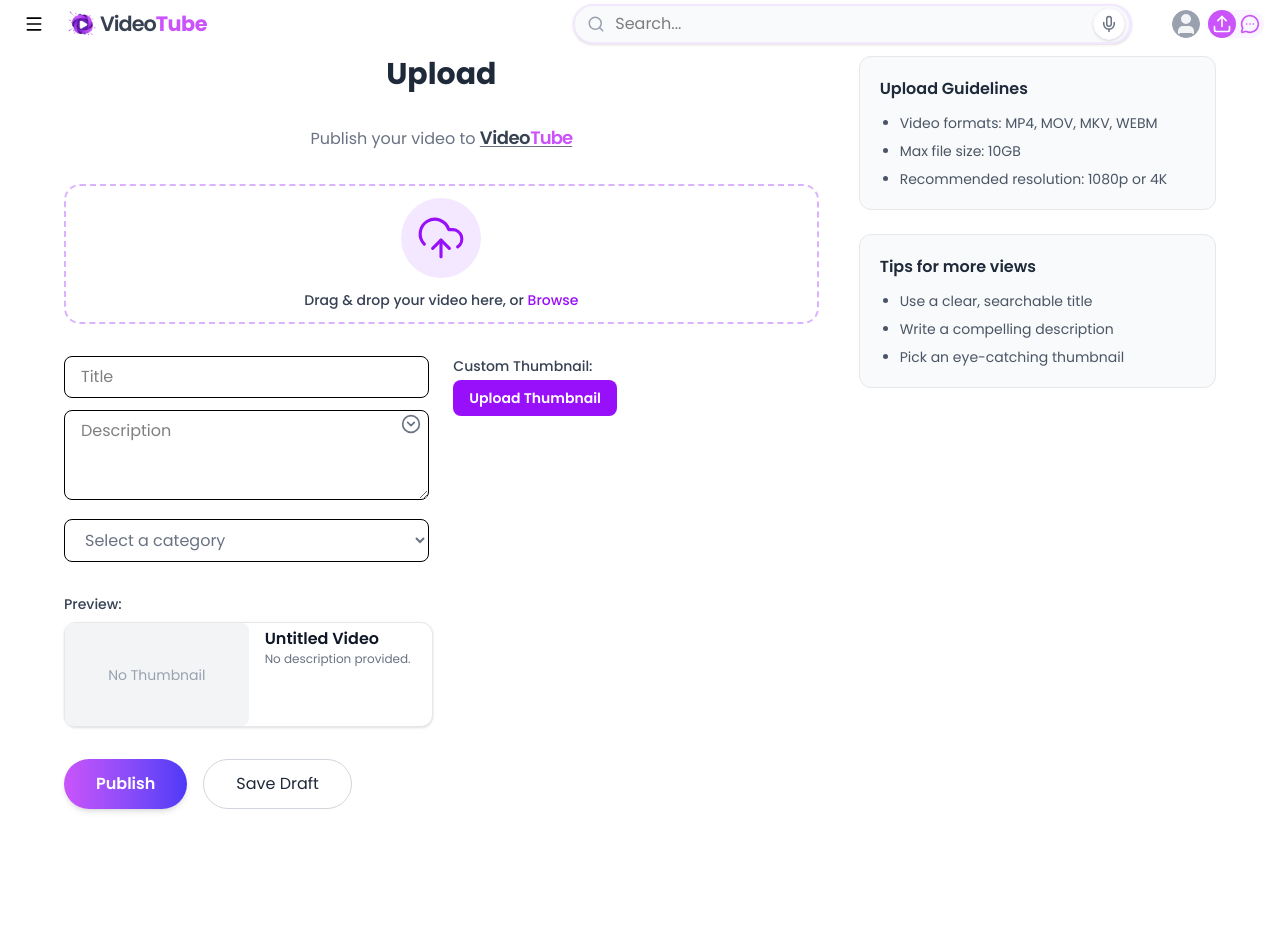
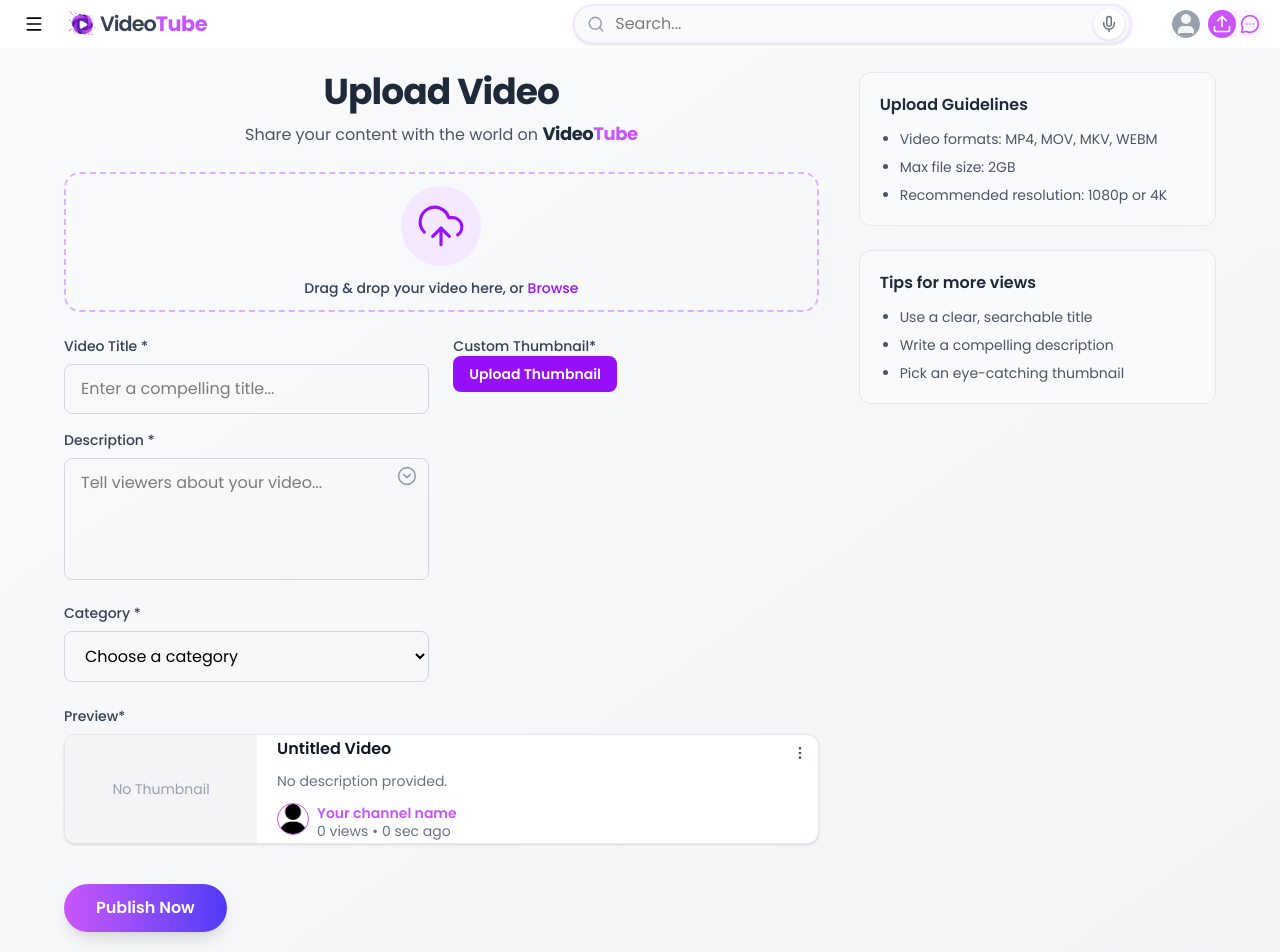
Before and after one commit to Pranav8206/VideoTube, a React (Vite) app in the folder frontend/: page /upload in a window 1280 px wide. Shown: the top 952 px of the page. Before the commit the page ends 848 px from the top, so only its background shows below. Built offline with nearby package versions, Linux system fonts and the light colour scheme; no server answers.

Commit message:
feat: update the upload video UI and connect with backend

```diff
--- a/frontend/src/components/upload/ThumbnailUploader.jsx
+++ b/frontend/src/components/upload/ThumbnailUploader.jsx
@@ -9,10 +9,10 @@ const ThumbnailUploader = ({
   <div className="flex justify-between flex-wrap">
     <div className="">
       <label
-        htmlFor="thumb"
+        htmlFor="thumbnail"
         className="text-sm font-medium text-gray-700 flex items-center "
       >
-        Custom Thumbnail:
+        Custom Thumbnail*
         {thumbnailPreview ? (
           <span>
             {" "}
@@ -25,9 +25,9 @@ const ThumbnailUploader = ({
           " "
         )}
       </label>
-      <div className="mt-1 flex items-center gap-3">
+      <div className=" flex items-center gap-3">
         <button
-          id="thumb"
+          id="thumbnail"
           type="button"
           onClick={() => thumbnailInputRef.current?.click()}
           className="bg-purple-600 text-white px-4 py-2 rounded-lg text-sm font-semibold cursor-pointer"
--- a/frontend/src/components/upload/UploadContent.jsx
+++ b/frontend/src/components/upload/UploadContent.jsx
@@ -1,17 +1,28 @@
 import React, { useMemo, useRef, useState } from "react";
 import { useForm } from "react-hook-form";
 import axios from "axios";
+import { toast } from "react-hot-toast";
 import UploadDropzone from "./UploadDropzone";
 import ThumbnailUploader from "./ThumbnailUploader";
 import UploadPreview from "./UploadPreview";
 import UploadInfo from "./UploadInfo";
-import { CircleChevronDown, CircleChevronUp } from "lucide-react";
+import {
+  CircleChevronDown,
+  CircleChevronUp,
+  AlertCircle,
+  Loader2,
+  Loader,
+  LoaderPinwheel,
+} from "lucide-react";
 
-const UploadContent = () => {
+const UploadContent = ({ isLogin = false }) => {
   const [videoFile, setVideoFile] = useState(null);
   const [thumbnailFile, setThumbnailFile] = useState(null);
   const [isDragging, setIsDragging] = useState(false);
   const [fullTextArea, setFullTextArea] = useState(false);
+  const [isLoading, setIsLoading] = useState(false);
+  const [uploadProgress, setUploadProgress] = useState(0);
+  const [error, setError] = useState(null);
 
   const videoInputRef = useRef(null);
   const thumbnailInputRef = useRef(null);
@@ -25,14 +36,16 @@ const UploadContent = () => {
     register,
     handleSubmit,
     watch,
-    formState: { errors, touchedFields },
+    reset,
+    formState: { errors },
   } = useForm({
     defaultValues: {
       videoFile: "",
       title: "",
       description: "",
+      thumbnail: "",
       category: "",
-      visibility: "public",
+      isPublished: true,
     },
     mode: "onSubmit",
   });
@@ -41,46 +54,129 @@ const UploadContent = () => {
   const description = watch("description");
 
   const onSubmit = async (data) => {
-    console.log("Form Data:", data, { videoFile, thumbnailFile });
-    // axios POST request here...
+    if (!isLogin) {
+      setError("Please login to upload a video.");
+      toast.error("Please login to upload a video.", {
+        position: "top-right",
+        duration: 4000,
+      });
+      return;
+    }
+    if (!videoFile) {
+      setError("Please select video.");
+      toast.error("Missing video file!", {
+        position: "top-right",
+        duration: 4000,
+      });
+      return;
+    }
+    if (!thumbnailFile) {
+      setError("Please select thumbnail.");
+      toast.error("Missing thumbnail file!", {
+        position: "top-right",
+        duration: 4000,
+      });
+      return;
+    }
+
+    setIsLoading(true);
+    setUploadProgress(0);
+    setError(null);
+
+    try {
+      const formData = new FormData();
+      formData.append("video", videoFile);
+      formData.append("thumbnail", thumbnailFile);
+      formData.append("title", data.title);
+      formData.append("description", data.description);
+      formData.append("category", data.category);
+      formData.append("isPublished", data.isPublished);
+
+      const response = await axios.post("/api/v1/videos/publish", formData, {
+        headers: {
+          "Content-Type": "multipart/form-data",
+          // Authorization: `Bearer ${localStorage.getItem("token")}`,
+        },
+        onUploadProgress: (progressEvent) => {
+          const percentCompleted = Math.min(
+            Math.round((progressEvent.loaded * 100) / progressEvent.total),
+            99
+          );
+          setUploadProgress(percentCompleted);
+        },
+      });
+
+      setUploadProgress(100);
+      toast.success(response.data.message || "Video published successfully!", {
+        position: "top-right",
+        duration: 4000,
+      });
+
+      reset();
+      setVideoFile(null);
+      setThumbnailFile(null);
+      setTimeout(() => setUploadProgress(0), 2000); // Clear progress after 2s
+    } catch (err) {
+      const errorMessage =
+        err.response?.data?.message ||
+        "An error occurred while uploading the video.";
+      setError(errorMessage);
+      toast.error(errorMessage, {
+        position: "top-right",
+        duration: 4000,
+      });
+      setUploadProgress(0);
+    } finally {
+      setIsLoading(false);
+    }
   };
 
   return (
-    <div className="min-h-screen bg-white px-4 sm:px-6 md:px-10 py-2">
+    <div className="min-h-screen bg-gradient-to-br from-gray-50 to-gray-100 px-4 sm:px-6 md:px-10 py-6 relative">
       <div className="max-w-6xl mx-auto">
-        {/* Form */}
         <form
           onSubmit={handleSubmit(onSubmit)}
-          className="grid grid-cols-1 lg:grid-cols-3 gap-10"
+          className="grid grid-cols-1 lg:grid-cols-3 gap-8 lg:gap-10"
         >
-          {/* Left: Upload + Inputs */}
-          <div className="lg:col-span-2 space-y-2 sm:space-y-8">
-            {/* Header */}
-            <h1 className="max-s:hidden text-2xl md:text-3xl font-bold text-center text-gray-800">
-              Upload
+          <div className="lg:col-span-2 space-y-6">
+            <div className="text-center space-y-2">
+              <h1 className="max-sm:hidden text-3xl md:text-4xl font-bold text-gray-800 tracking-tight">
+                Upload Video
               </h1>
-            <p className="text-gray-500 text-center max-sm:py-2">
-              Publish your video to{" "}
-              <span className="underline underline-offset-2">
-                <span className="font-semibold text-dark text-lg tracking-tight">
+              <p className="text-gray-600">
+                Share your content with the world on{" "}
+                <span className="inline-flex items-baseline">
+                  <span className="font-bold text-gray-800 text-lg tracking-tight">
                     Video
                   </span>
-                <span className="font-semibold text-primary text-lg tracking-tighter">
+                  <span className="font-bold text-primary text-lg tracking-tight">
                     Tube
                   </span>
                 </span>
               </p>
+            </div>
+
+            {error && (
+              <div className="bg-red-50 border border-red-200 rounded-lg p-4 flex items-start gap-3">
+                <AlertCircle className="w-5 h-5 text-red-600 flex-shrink-0 mt-0.5" />
+                <p className="text-red-700 text-sm">{error}</p>
+              </div>
+            )}
+
             <UploadDropzone
               onFileSelect={setVideoFile}
               isDragging={isDragging}
               setIsDragging={setIsDragging}
               videoInputRef={videoInputRef}
+              disabled={isLoading}
             />
 
-            {/* Inputs */}
             <div className="grid grid-cols-1 md:grid-cols-2 gap-6">
-              <div className="space-y-3">
-                {/* Title */}
+              <div className="space-y-4">
+                <div>
+                  <label className="block text-sm font-medium text-gray-700 mb-2">
+                    Video Title *
+                  </label>
                   <input
                     {...register("title", {
                       required: "Title is required",
@@ -89,16 +185,22 @@ const UploadContent = () => {
                         message: "Title must be at least 10 characters",
                       },
                     })}
-                  placeholder="Title"
-                  className="w-full rounded-lg border px-4 py-2"
+                    placeholder="Enter a compelling title..."
+                    className="w-full rounded-lg border border-gray-300 px-4 py-3 focus:ring-2 focus:ring-primary focus:border-transparent transition-all outline-none disabled:opacity-50"
+                    disabled={isLoading}
                   />
                   {errors.title && (
-                  <p className="text-red-600 text-xs -mt-3">
+                    <p className="text-red-600 text-xs mt-1 flex items-center gap-1">
+                      <AlertCircle className="w-3 h-3" />
                       {errors.title.message}
                     </p>
                   )}
-                {/* Description */}
+                </div>
+
                 <div className="relative">
+                  <label className="block text-sm font-medium text-gray-700 mb-2">
+                    Description *
+                  </label>
                   <textarea
                     {...register("description", {
                       required: "Description is required",
@@ -107,14 +209,16 @@ const UploadContent = () => {
                         message: "Description must be at least 10 characters",
                       },
                     })}
-                    placeholder="Description"
-                    className="w-full rounded-lg border px-4 py-2 resize-y"
-                    rows={fullTextArea ? 10 : 3}
+                    placeholder="Tell viewers about your video..."
+                    className="w-full rounded-lg border border-gray-300 px-4 py-3 resize-none focus:ring-2 focus:ring-primary focus:border-transparent transition-all outline-none disabled:opacity-50"
+                    rows={fullTextArea ? 10 : 4}
+                    disabled={isLoading}
                   />
                   <button
                     type="button"
-                    className="absolute top-1 right-2 text-gray-500 cursor-pointer"
+                    className="absolute top-9 right-3 text-gray-400 hover:text-gray-600 transition-colors disabled:opacity-50"
                     onClick={() => setFullTextArea(!fullTextArea)}
+                    disabled={isLoading}
                   >
                     {fullTextArea ? (
                       <CircleChevronUp size={20} />
@@ -122,40 +226,50 @@ const UploadContent = () => {
                       <CircleChevronDown size={20} />
                     )}
                   </button>
-
                   {errors.description && (
-                    <p className="text-red-600  text-xs -mt-2">
+                    <p className="text-red-600 text-xs mt-1 flex items-center gap-1">
+                      <AlertCircle className="w-3 h-3" />
                       {errors.description.message}
                     </p>
                   )}
                 </div>
 
+                <div>
+                  <label className="block text-sm font-medium text-gray-700 mb-2">
+                    Category *
+                  </label>
                   <select
                     {...register("category", {
-                    required: "Please select Category",
+                      required: "Please select a category",
                     })}
-                  className="w-full rounded-lg border border-black px-4 py-2 text-gray-500 cursor-pointer"
+                    className="w-full rounded-lg border border-gray-300 px-4 py-3 focus:ring-2 focus:ring-primary focus:border-transparent transition-all outline-none cursor-pointer disabled:opacity-50"
+                    disabled={isLoading}
                   >
-                  <option value="" className="text-black">
-                    Select a category
-                  </option>
-                  <option className="text-black cursor-pointer">Gaming</option>
-                  <option className="text-black cursor-pointer">Music</option>
-                  <option className="text-black cursor-pointer">
-                    Education
-                  </option>
+                    <option value="">Choose a category</option>
+                    <option value="gaming">Gaming</option>
+                    <option value="music">Music</option>
+                    <option value="lifestyle">Lifestyle</option>
+                    <option value="education">Education</option>
+                    <option value="entertainment">Entertainment</option>
+                    <option value="technology">Technology</option>
+                    <option value="sports">Sports</option>
+                    <option value="news">News</option>
+                    <option value="science">Science</option>
                   </select>
                   {errors.category && (
-                  <p className="text-red-600  text-xs -mt-3">
+                    <p className="text-red-600 text-xs mt-1 flex items-center gap-1">
+                      <AlertCircle className="w-3 h-3" />
                       {errors.category.message}
                     </p>
                   )}
+                </div>
               </div>
 
               <ThumbnailUploader
                 onFileSelect={setThumbnailFile}
                 thumbnailPreview={thumbnailPreview}
                 thumbnailInputRef={thumbnailInputRef}
+                disabled={isLoading}
               />
             </div>
 
@@ -165,24 +279,39 @@ const UploadContent = () => {
               thumbnailPreview={thumbnailPreview}
             />
 
-            {/* Buttons */}
-            <div className="mt-6 flex flex-wrap gap-4">
+            <div className="flex flex-wrap gap-4 pt-4 items-center  max-sm:justify-center">
+              {isLoading && (
+                <div className="w-52 space-y-2">
+                  <div className="flex items-center ml-10 text-sm font-medium text-gray-700">
+                    <div className="flex h-10  w-10  justify-center animate-spin">
+                      <LoaderPinwheel className="w-6 h-6 text-primary animate-[pulse_2.5s_infinite]" />
+                    </div>
+                    <span className="whitespace-nowrap">
+                      {uploadProgress < 99 ? "Uploading..." : "Processing..."}
+                    </span>
+                  </div>
+
+                  <div className="relative w-full h-2 rounded-full bg-gray-200 overflow-hidden shadow-inner">
+                    <div
+                      className="absolute inset-y-0 left-0 bg-gradient-to-r from-primary to-indigo-600 rounded-full transition-all duration-500 ease-out shadow-md"
+                      style={{ width: `${uploadProgress}%` }}
+                    />
+                    <span className="absolute top-1/2 -translate-y-1/2 text-xs font-semibold text-gray-800 left-1/2 -translate-x-1/2">
+                      {uploadProgress}%
+                    </span>
+                  </div>
+                </div>
+              )}
               <button
                 type="submit"
-                className="bg-gradient-to-r from-primary to-indigo-600 text-white px-4 sm:px-8 py-2 sm:py-3 rounded-full font-semibold shadow-md hover:opacity-70 transition cursor-pointer"
+                className="bg-gradient-to-r from-primary to-indigo-600 text-white px-6 sm:px-8 py-2 sm:py-3 rounded-full font-semibold shadow-lg hover:shadow-xl hover:scale-105 transition-all disabled:opacity-50 disabled:cursor-not-allowed disabled:hover:scale-100 cursor-pointer"
+                disabled={isLoading}
               >
-                Publish
-              </button>
-              <button
-                type="button"
-                className="px-4 sm:px-8 py-2 sm:py-3 rounded-full border border-gray-300 text-gray-800 bg-white hover:bg-gray-50 cursor-pointer"
-              >
-                Save Draft
+                {isLoading ? "Uploading..." : "Publish Now"}
               </button>
             </div>
           </div>
 
-          {/* Right: Upload Info */}
           <div className="lg:col-span-1">
             <UploadInfo />
           </div>
--- a/frontend/src/components/upload/UploadInfo.jsx
+++ b/frontend/src/components/upload/UploadInfo.jsx
@@ -8,7 +8,7 @@ const UploadInfo = () => {
         <h3 className="font-semibold text-gray-800 mb-3">Upload Guidelines</h3>
         <ul className="text-sm text-gray-600 space-y-2 list-disc pl-5">
           <li>Video formats: MP4, MOV, MKV, WEBM</li>
-          <li>Max file size: 10GB</li>
+          <li>Max file size: 2GB</li>
           <li>Recommended resolution: 1080p or 4K</li>
         </ul>
       </div>
--- a/frontend/src/components/upload/UploadPreview.jsx
+++ b/frontend/src/components/upload/UploadPreview.jsx
@@ -1,4 +1,4 @@
-import { Play } from "lucide-react";
+import { Play, Edit, Trash2, MoreHorizontal, MoreVertical } from "lucide-react";
 import React, { useState } from "react";
 
 const UploadPreview = ({ title, description, thumbnailPreview }) => {
@@ -7,35 +7,34 @@ const UploadPreview = ({ title, description, thumbnailPreview }) => {
   return (
     <div>
       <label className="block text-sm font-medium text-gray-700 mb-2">
-        Preview:
+        Preview*
       </label>
 
-      <div
-        className="grid grid-cols-1 md:grid-cols-2 gap-4"
-        onMouseEnter={() => setIsHovered(true)}
-        onMouseLeave={() => setIsHovered(false)}
-      >
+      <div className="flex flex-col gap-4">
         {/* Thumbnail Card */}
-        <div className="bg-white rounded-xl border border-gray-200 shadow-sm flex items-center gap-4 hover:shadow-md transition">
-          <div className="relative w-40 md:w-1/2 aspect-video rounded-lg overflow-hidden bg-gray-100 flex-shrink-0">
+        <div
+          className="relative bg-white rounded-xl border border-gray-200 shadow-sm flex items-start gap-1 sm:gap-4 hover:shadow-md transition-all"
+          onMouseEnter={() => setIsHovered(true)}
+          onMouseLeave={() => setIsHovered(false)}
+        >
+          {/* Thumbnail */}
+          <div className="relative w-28 xs:w-35 s:w-40 sm:w-48 aspect-video rounded-l-xl overflow-hidden bg-gray-100 ">
             {thumbnailPreview ? (
               <>
                 <img
                   src={thumbnailPreview}
                   alt={title}
-                  className="w-full h-full object-cover transition-transform duration-300 group-hover:scale-150"
+                  className="w-full h-full object-cover transition-transform duration-300 group-hover:scale-105"
                 />
-
                 {/* Duration Tag */}
-                <span className="absolute bg-black/70 text-white rounded font-medium bottom-1 right-1 text-[10px] sm:text-xs px-1.5 py-0.5">
+                <span className="absolute bottom-2 right-2 bg-black/70 text-white rounded font-medium text-xs sm:text-sm px-2 py-1">
                   0:00
                 </span>
-
                 {/* Hover Overlay */}
                 {isHovered && (
                   <div className="absolute inset-0 bg-black/30 flex items-center justify-center">
-                    <div className="bg-purple-600 hover:bg-purple-700 transition rounded-full flex items-center justify-center w-10 h-10 shadow-lg">
-                      <Play size={20} className="text-white" />
+                    <div className="bg-purple-600 hover:bg-purple-700 transition rounded-full flex items-center justify-center w-8 h-8 shadow-md">
+                      <Play size={16} className="text-white" />
                     </div>
                   </div>
                 )}
@@ -48,13 +47,36 @@ const UploadPreview = ({ title, description, thumbnailPreview }) => {
           </div>
 
           {/* Video Info */}
-          <div className="min-w-1/2 flex-1 h-full pt-1">
-            <div className="font-semibold text-gray-900 text-sm sm:text-base line-clamp-1">
+          <div className="flex-1 space-y-1 sm:space-y-3 px-1">
+            <div className="font-semibold text-gray-900 line-clamp-2 leading-tight text-sm sm:text-base mt-1">
               {title || "Untitled Video"}
             </div>
-            <div className="text-xs text-gray-500 line-clamp-2">
+            <div className="max-s:hidden text-xs sm:text-sm text-gray-500 line-clamp-1">
               {description || "No description provided."}
             </div>
+
+            <div className="flex items-start gap-1 sm:gap-2">
+              <div className="shrink-0">
+                <img
+                  src="user.png"
+                  alt="default user"
+                  className="rounded-full w-6 h-6 sm:w-8 sm:h-8 border border-primary"
+                />
+              </div>
+              <div className="flex flex-col justify-center">
+                <p className="font-semibold text-primary cursor-pointer line-clamp-1 text-xs sm:text-sm">
+                  Your channel name
+                </p>
+                <p className="text-gray-500 text-xs sm:text-sm flex items-center gap-1 leading-tight whitespace-nowrap">
+                  <span>0 views</span>
+                  <span>•</span>
+                  <span>0 sec ago</span>
+                </p>
+              </div>
+            </div>
+          </div>
+          <div className="absolute top-2 right-2 flex gap-2 cursor-pointer hover:bg-gray-200 rounded-full p-0.5">
+            <MoreVertical size={16} className="text-gray-600" />
           </div>
         </div>
       </div>
--- a/frontend/src/pages/Upload.jsx
+++ b/frontend/src/pages/Upload.jsx
@@ -1,10 +1,23 @@
-import React from "react";
+import React, { useContext, useEffect, useState } from "react";
 import UploadContent from "../components/upload/UploadContent";
+import { AppContext } from "../context/context";
+import { useNavigate } from "react-router-dom";
+import toast from "react-hot-toast";
 
 const Upload = () => {
+  const [loading, setLoading] = useState(false);
+  const [isLogin, setIsLogin] = useState(false);
+  const { user } = useContext(AppContext);
+  const navigate = useNavigate();
+
+  useEffect(() => {
+    setLoading(true);
+    if (user) setIsLogin(true);
+  }, []);
+
   return (
     <div>
-      <UploadContent />
+      <UploadContent isLogin={isLogin} />
     </div>
   );
 };
```
Also changed, not shown: frontend/src/components/VideoCard.jsx (+17 -15 lines), 2 other files (tests, documents, lock files or other folders). Lines whose indentation alone changed are shown as unchanged.
